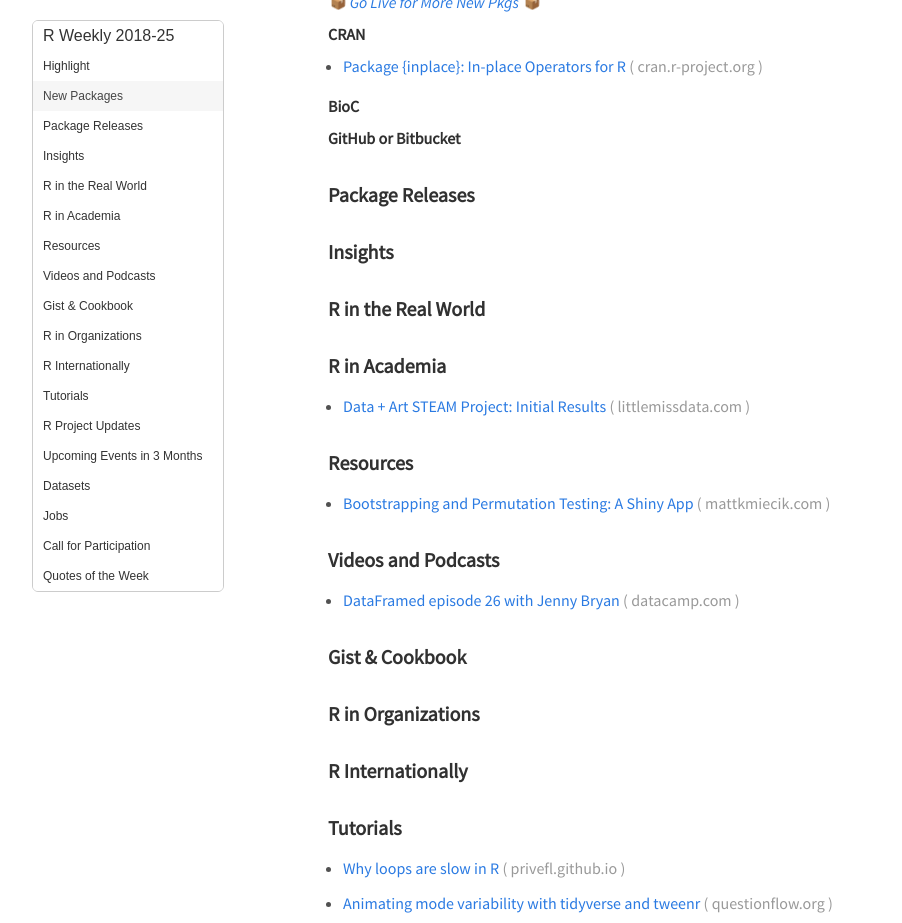
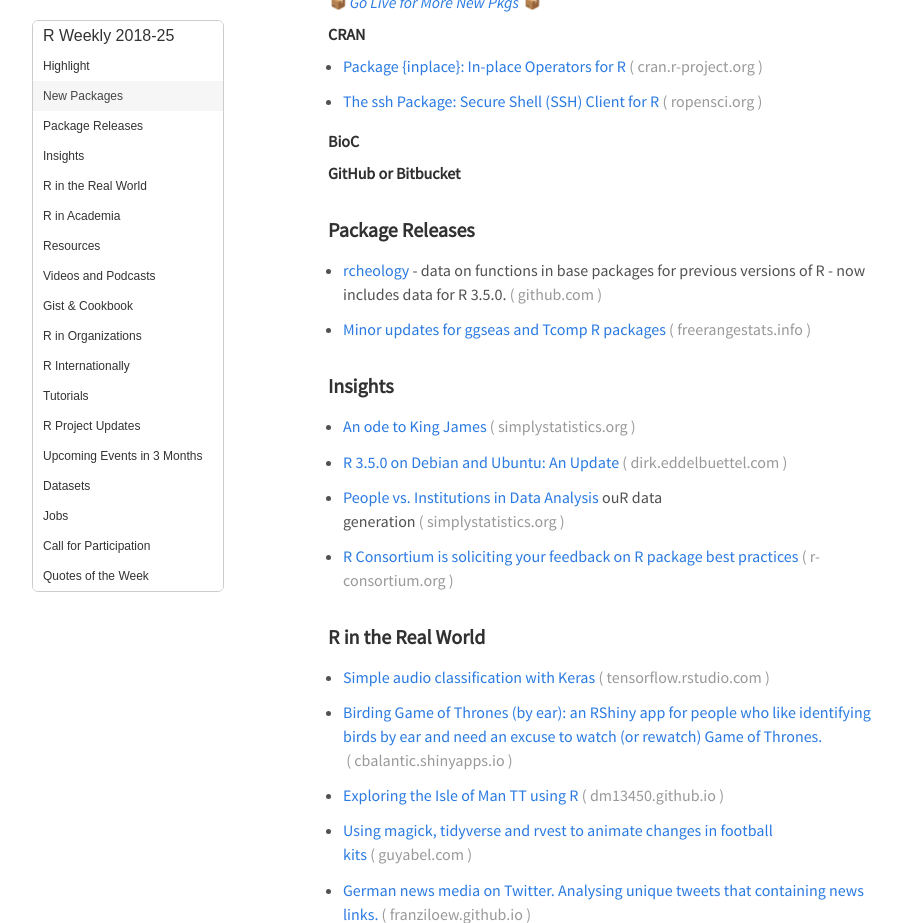
Before and after one commit to rweekly/rweekly.org, a Jekyll site: the page built from draft.md, in a window 1280 px wide and 1400 px high, scrolled down 304 px, cut to the strip 0-923 px from the top of the window. Shown: the whole strip, without its empty margins (32-934 px from the left). Built offline with Jekyll 4.4.1, drawn with Linux system fonts in a browser that asks for light colours; emoji names are drawn with the system emoji font; comment, search, counter and statistics services are not loaded; some of the changed text lies outside the part shown.

Commit message:
Draft: 2018-25

```diff
--- a/draft.md
+++ b/draft.md
@@ -20,6 +20,8 @@
 
 + [Package {inplace}: In-place Operators for R](https://cran.r-project.org/package=inplace)
 
++ [The ssh Package: Secure Shell (SSH) Client for R](https://ropensci.org/technotes/2018/06/12/ssh-02/)
+
 **BioC**
 
 
@@ -29,18 +31,49 @@
 
 ### Package Releases
 
++ [rcheology](https://github.com/hughjonesd/rcheology) - data on functions in base packages for previous versions of R - now includes data for R 3.5.0.
 
++ [Minor updates for ggseas and Tcomp R packages](http://freerangestats.info/blog/2018/06/15/ggseas-and-tcomp-update)
 
 
 ### Insights
 
++ [An ode to King James](https://simplystatistics.org/2018/06/10/an-ode-to-king-james/)
 
++ [R 3.5.0 on Debian and Ubuntu: An Update](http://dirk.eddelbuettel.com/blog/2018/06/11#r_3_5_0_deb_update)
 
++ [People vs. Institutions in Data Analysis](https://simplystatistics.org/2018/06/15/people-vs-institutions-in-data-analysis/)
+ouR data generation
+
++ [R Consortium is soliciting your feedback on R package best practices](https://www.r-consortium.org/uncategorized/2018/06/12/r-consortium-is-soliciting-your-feedback-on-r-package-best-practices)
 
 ### R in the Real World
 
++ [Simple audio classification with Keras](https://tensorflow.rstudio.com/blog/simple-audio-classification-keras.html)
+
++ [Birding Game of Thrones (by ear): an RShiny app for people who like identifying birds by ear and need an excuse to watch (or rewatch) Game of Thrones. ](https://cbalantic.shinyapps.io/birding-got/)
+
++ [Exploring the Isle of Man TT using R](http://dm13450.github.io/2018/06/12/Isle-of-Man-TT.html)
 
 
++ [Using magick, tidyverse and rvest to animate changes in football kits](https://guyabel.com/post/football-kits/)
+
+
++ [German news media on Twitter. Analysing unique tweets that containing news links.](https://franziloew.github.io/news_tweets/rtweets)
+
++ [A graphical summary of the tweets generated during CarpentryCon 2018, Dublin.](https://carpentries.org/2018/06/carpentrycon-tweets)
+
++ [Could an Independent Yorkshire Win the World Cup (6-part)](http://www.robert-hickman.eu/post/yorkshire_world_cup_1/)
+
++ [my presentation at the April Atlanta R Users meetup](https://www.tychobra.com/posts/2018-04-25-atlanta-r-users-presentation/)
+
++ [Exploring specimen collections data in Butte County, California](https://recology.info/2018/06/butte-county/)
+
++ [Exploring European attitudes and behaviours using the European Social Survey](https://ropensci.org/blog/2018/06/14/essurvey/)
+
++ [Working with Your Facebook Data in R](http://www.deeplytrivial.com/2018/06/working-with-your-facebook-data-in-r.html)
+
++ [Beautiful Visualizations in R](http://www.deeplytrivial.com/2018/06/beautiful-visualizations-in-r.html)
 
 
 ###  R in Academia
@@ -50,6 +83,8 @@
 
 
 ###  Resources
+
++ [A newcomer's (angry) guide to R.](http://arrgh.tim-smith.us/)
 
 + [Bootstrapping and Permutation Testing: A Shiny App](https://mattkmiecik.com/post-Bootstrapping-and-Permutation-Testing-Shiny-App.html)
 
@@ -65,6 +100,7 @@
 
 ###  R in Organizations
 
++ [Hotfix for Microsoft R Open 3.5.0 on Linux](http://blog.revolutionanalytics.com/2018/06/hotfix-for-mro-350-on-linux.html)
 
 ### R Internationally
 
@@ -77,6 +113,33 @@
 + [Animating mode variability with tidyverse and tweenr](http://www.questionflow.org/2018/06/14/animating-mode-variability-with-tidyverse-and-tweenr/)
 
 ![Animating mode variability with tidyverse and tweenr](https://raw.githubusercontent.com/rweekly/image/master/2018/mode-variability.png)
+
++ [Semantic Search in R: Latent Semantic Analysis](http://annamarbut.blogspot.com/2018/06/semantic-search-in-r-latent-semantic.html)
+
++ [Step-by-step tidy and minimal approach to processing nested JSON data fetched with query URLs directly grabbed from a dashboard via DOM inspector](https://ellocke.github.io/post/r-fetching-json-data-on-the-github-to-gitlab-exodus-from-june-2018/)
+
+
++ [Getting data from pdfs using the pdftools package](http://www.brodrigues.co/blog/2018-06-10-scraping_pdfs/)
+
++ [R Tip: use isTRUE()](http://www.win-vector.com/blog/2018/06/r-tip-use-istrue/)
+
++ [Thoughts on the International Congress of Actuaries 2018](http://ronaldrichman.co.za/2018/06/11/thoughts-on-the-international-congress-of-actuaries-2018/)
+
++ [Late anniversary edition redux: conditional vs marginal models for clustered data](https://www.rdatagen.net/post/mixed-effect-models-vs-gee/)
+
++ [Principal Component Analysis](https://mvaugoyeau.netlify.com/post/principal-component-analysis/)
+
++ [Retracing Prenatal Testing Algorithms](http://staff.math.su.se/hoehle/blog/2018/06/14/prc.html)
+
++ [Detecting unconscious bias in models, with R](http://blog.revolutionanalytics.com/2018/06/understanding-bias.html)
+
++ [Anomaly Detection in R](https://r-posts.com/anomaly-detection-in-r/)
+
++ [Statistics Sunday: Creating Wordclouds](http://www.deeplytrivial.com/2018/06/statistics-sunday-creating-wordclouds.html)
+
++ [When “learning Python” Becomes “practicing R” (Spoiler)](https://freakonometrics.hypotheses.org/52439)
+
++ [Getting data from pdfs using the pdftools package](http://www.brodrigues.co/blog/2018-06-10-scraping_pdfs/)
 
 <!--<div class="post-more-begin"></div><div class="post-more-end"></div>-->
 
@@ -120,3 +183,5 @@
 <p class="hide-support added-hostname support-rweekly" style="text-align: center;font-weight: bold;">Your <a class="non-visited externalLink" href="https://www.patreon.com/rweekly" onclick="pas(this)">support</a> will keep R Weekly team moving! 💡</p>
 
 ###  Quotes of the Week
+
+<blockquote class="twitter-tweet" data-lang="en"><p lang="en" dir="ltr">Like <a href="https://twitter.com/statsgen?ref_src=twsrc%5Etfw">@statsgen</a> , I am also excited to be talking at the first <a href="https://twitter.com/RLadiesSydney?ref_src=twsrc%5Etfw">@RLadiesSydney</a> event next Wednesday! Sneak peak: all of the things in R my Stats degree never taught me! Being a good statistician does not automatically mean being good at R/Data Science! (and vice versa) <a href="https://twitter.com/hashtag/rstats?src=hash&amp;ref_src=twsrc%5Etfw">#rstats</a> <a href="https://t.co/f6BXZ3oeUL">pic.twitter.com/f6BXZ3oeUL</a></p>&mdash; Sarah Romanes (@sarah_romanes) <a href="https://twitter.com/sarah_romanes/status/1007132388625805312?ref_src=twsrc%5Etfw">June 14, 2018</a></blockquote>
```
